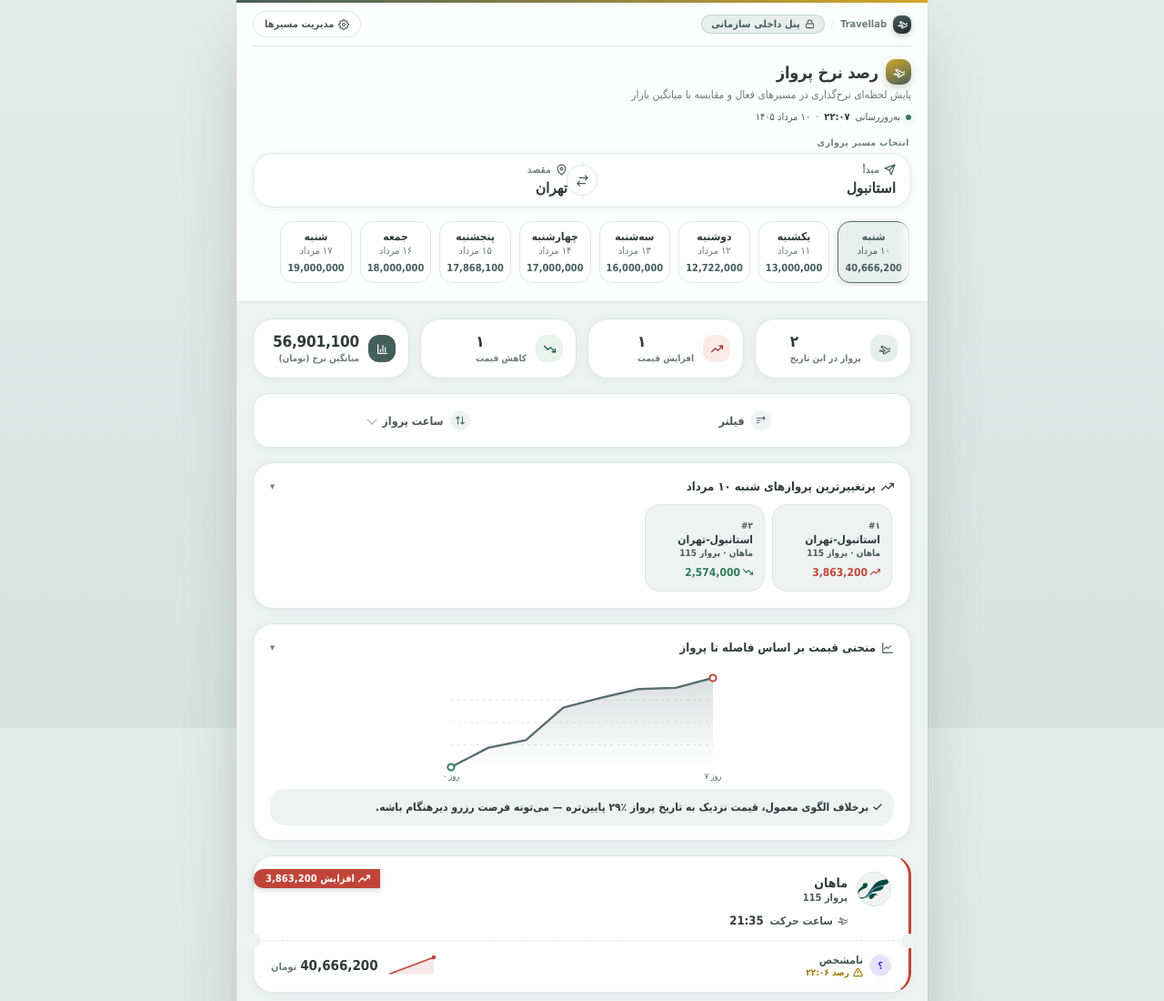
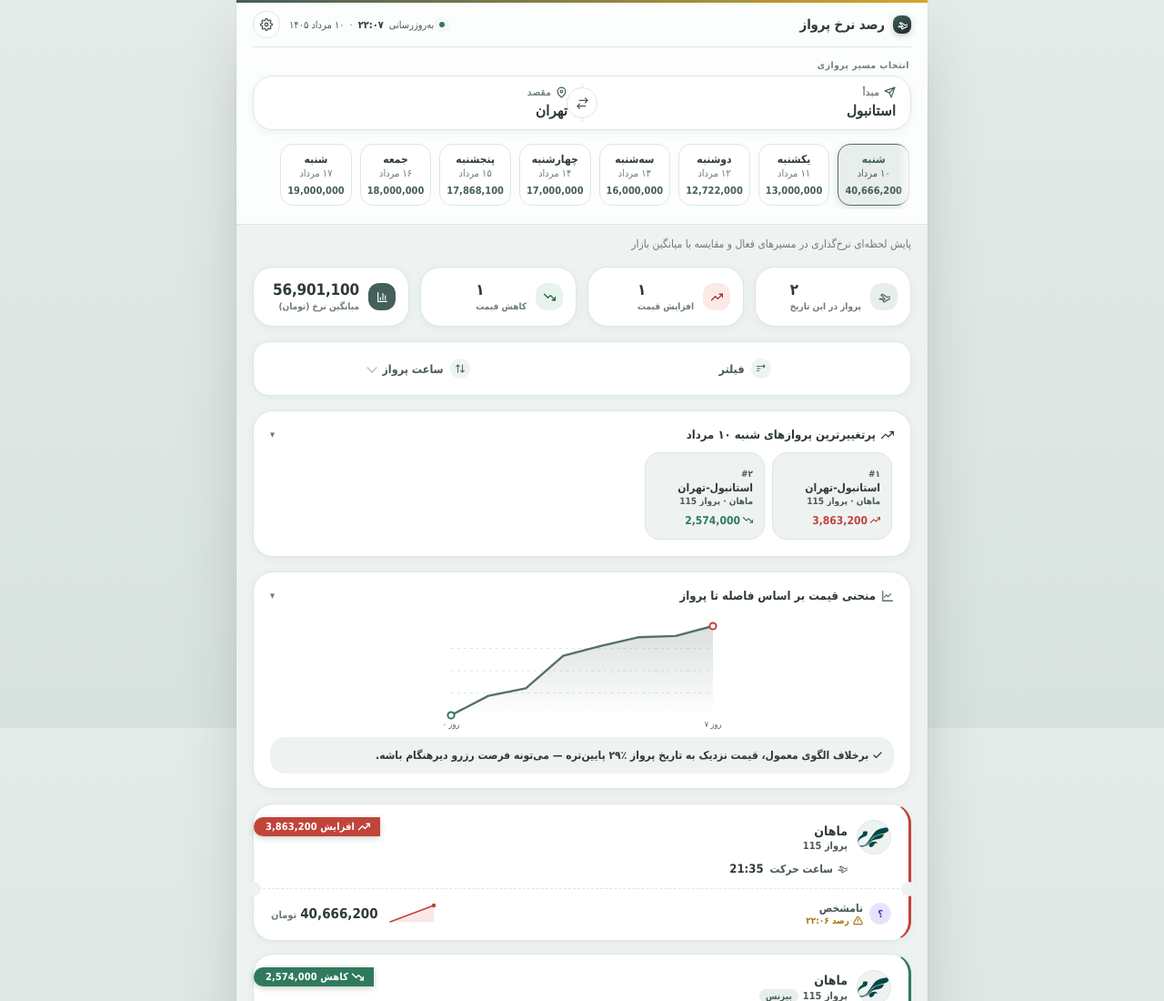
Before and after one commit to niratraining/fare-monitor, a plain HTML site: page docs/index.html in a window 1280 px wide. Shown: the top 1100 px of the page at 91% size. Drawn offline with nearby package versions, Linux system fonts and the light colour scheme; a small style sheet from the web is missing; a web font is replaced by a local one.

Commit message:
Add files via upload

```diff
--- a/docs/index.html
+++ b/docs/index.html
@@ -127,12 +127,9 @@
     transition: padding .22s var(--ease-smooth), box-shadow .22s ease;
   }
   header.is-compact { padding-bottom: 10px; box-shadow: var(--shadow-sm); }
-  header.is-compact .hero-top { margin-bottom: 10px; }
-  header.is-compact .hero-subtitle,
   header.is-compact .route-picker-label { max-height: 0; opacity: 0; margin: 0; overflow: hidden; }
-  header.is-compact h1 { font-size: 15px; }
-  header.is-compact .hero-icon { width: 22px; height: 22px; }
-  .hero-subtitle, .route-picker-label { transition: opacity .15s ease, max-height .18s ease, margin .18s ease; max-height: 20px; opacity: 1; }
+  header.is-compact h1 { font-size: 14px; }
+  .route-picker-label { transition: opacity .15s ease, max-height .18s ease, margin .18s ease; max-height: 20px; opacity: 1; }
   header::before {
     content: '';
     display: block;
@@ -159,8 +156,11 @@
   .sys-bar-left {
     display: flex;
     align-items: center;
-    gap: 7px;
+    gap: 9px;
     min-width: 0;
+  }
+  .sys-bar-left h1 {
+    font-size: 15px;
   }
   .brand-mark {
     flex: none;
@@ -175,32 +175,13 @@
     box-shadow: 0 2px 6px rgba(69, 95, 91, 0.30);
   }
   .brand-mark svg { width: 11px; height: 11px; display: block; }
-  .sys-crumb {
-    font-size: 11px;
-    font-weight: 600;
-    color: var(--ink-muted);
-    white-space: nowrap;
-  }
-  .sys-crumb-sep {
-    font-size: 11px;
-    color: var(--line);
-  }
-  .sys-badge {
+  .sys-bar-right {
     flex: none;
-    display: inline-flex;
-    align-items: center;
-    gap: 5px;
-    font-size: 11px;
-    font-weight: 700;
-    letter-spacing: .01em;
-    color: var(--brand-coral-strong);
-    background: var(--brand-coral-tint);
-    border: 1px solid rgba(69, 95, 91, 0.22);
-    border-radius: 999px;
-    padding: 3px 10px;
-  }
-  .sys-badge svg { width: 11px; height: 11px; flex: none; }
-  .sys-bar-right { flex: none; }
+    display: flex;
+    align-items: center;
+    gap: 10px;
+  }
+  .sys-bar-right .meta { margin-top: 0; }
 
   .hero-top {
     display: flex;
@@ -297,15 +278,23 @@
     text-decoration: none;
     background: var(--card);
     border: 1px solid var(--line);
-    padding: 7px 12px;
+    width: 30px;
+    height: 30px;
     border-radius: var(--radius-field);
     display: inline-flex;
     align-items: center;
-    gap: 5px;
-    white-space: nowrap;
+    justify-content: center;
+    flex: none;
     transition: background .15s ease, border-color .15s ease;
   }
+  .manage-routes-link svg { width: 14px; height: 14px; }
   .manage-routes-link:active { background: var(--paper); border-color: var(--ink-muted); }
+  .page-subtitle {
+    font-size: 12px;
+    font-weight: 500;
+    color: var(--ink-muted);
+    margin: 14px 18px 0;
+  }
 
   /* --- نوار شاخص‌های گزارشی: چهار عدد کلیدی از وضعیت فعلی بازار، عنصر امضادار پنل --- */
   .kpi-strip {
@@ -1792,20 +1781,11 @@
   <div class="sys-bar">
     <div class="sys-bar-left">
       <span class="brand-mark"><svg viewBox="0 0 24 24" fill="none" stroke="currentColor" stroke-width="2.4" stroke-linecap="round" stroke-linejoin="round"><path d="M2 16l3-1 5.5 2 3-1-8-8 2-2 11 6.5 4-1.5a2 2 0 0 1 2 3.5L11 22l-2-5-7-1z"/></svg></span>
-      <span class="sys-crumb">Travellab</span>
-      <span class="sys-crumb-sep">/</span>
-      <span class="sys-badge"><svg viewBox="0 0 24 24" fill="none" stroke="currentColor" stroke-width="2.2" stroke-linecap="round" stroke-linejoin="round"><rect x="3" y="11" width="18" height="10" rx="2"/><path d="M7 11V7a5 5 0 0 1 10 0v4"/></svg> پنل داخلی سازمانی</span>
+      <h1>رصد نرخ پرواز</h1>
     </div>
     <div class="sys-bar-right">
-      <a href="routes.html" class="manage-routes-link"><svg width="12" height="12" viewBox="0 0 24 24" fill="none" stroke="currentColor" stroke-width="2.2" stroke-linecap="round" stroke-linejoin="round"><circle cx="12" cy="12" r="3"/><path d="M19.4 15a1.65 1.65 0 0 0 .33 1.82l.06.06a2 2 0 1 1-2.83 2.83l-.06-.06a1.65 1.65 0 0 0-1.82-.33 1.65 1.65 0 0 0-1 1.51V21a2 2 0 0 1-4 0v-.09A1.65 1.65 0 0 0 9 19.4a1.65 1.65 0 0 0-1.82.33l-.06.06a2 2 0 1 1-2.83-2.83l.06-.06a1.65 1.65 0 0 0 .33-1.82 1.65 1.65 0 0 0-1.51-1H3a2 2 0 0 1 0-4h.09A1.65 1.65 0 0 0 4.6 9a1.65 1.65 0 0 0-.33-1.82l-.06-.06a2 2 0 1 1 2.83-2.83l.06.06a1.65 1.65 0 0 0 1.82.33H9a1.65 1.65 0 0 0 1-1.51V3a2 2 0 0 1 4 0v.09a1.65 1.65 0 0 0 1 1.51 1.65 1.65 0 0 0 1.82-.33l.06-.06a2 2 0 1 1 2.83 2.83l-.06.06a1.65 1.65 0 0 0-.33 1.82V9a1.65 1.65 0 0 0 1.51 1H21a2 2 0 0 1 0 4h-.09a1.65 1.65 0 0 0-1.51 1z"/></svg> مدیریت مسیرها</a>
-    </div>
-  </div>
-
-  <div class="hero-top">
-    <div class="hero-title-group">
-      <h1><span class="hero-icon"><svg width="13" height="13" viewBox="0 0 24 24" fill="none" stroke="currentColor" stroke-width="2.2" stroke-linecap="round" stroke-linejoin="round"><path d="M2 16l3-1 5.5 2 3-1-8-8 2-2 11 6.5 4-1.5a2 2 0 0 1 2 3.5L11 22l-2-5-7-1z"/></svg></span> رصد نرخ پرواز</h1>
-      <p class="hero-subtitle">پایش لحظه‌ای نرخ‌گذاری در مسیرهای فعال و مقایسه با میانگین بازار</p>
-      <div class="meta" id="meta">در حال بارگذاری...</div>
+      <span class="meta" id="meta">در حال بارگذاری...</span>
+      <a href="routes.html" class="manage-routes-link" title="مدیریت مسیرها" aria-label="مدیریت مسیرها"><svg viewBox="0 0 24 24" fill="none" stroke="currentColor" stroke-width="2.2" stroke-linecap="round" stroke-linejoin="round"><circle cx="12" cy="12" r="3"/><path d="M19.4 15a1.65 1.65 0 0 0 .33 1.82l.06.06a2 2 0 1 1-2.83 2.83l-.06-.06a1.65 1.65 0 0 0-1.82-.33 1.65 1.65 0 0 0-1 1.51V21a2 2 0 0 1-4 0v-.09A1.65 1.65 0 0 0 9 19.4a1.65 1.65 0 0 0-1.82.33l-.06.06a2 2 0 1 1-2.83-2.83l.06-.06a1.65 1.65 0 0 0 .33-1.82 1.65 1.65 0 0 0-1.51-1H3a2 2 0 0 1 0-4h.09A1.65 1.65 0 0 0 4.6 9a1.65 1.65 0 0 0-.33-1.82l-.06-.06a2 2 0 1 1 2.83-2.83l.06.06a1.65 1.65 0 0 0 1.82.33H9a1.65 1.65 0 0 0 1-1.51V3a2 2 0 0 1 4 0v.09a1.65 1.65 0 0 0 1 1.51 1.65 1.65 0 0 0 1.82-.33l.06-.06a2 2 0 1 1 2.83 2.83l-.06.06a1.65 1.65 0 0 0-.33 1.82V9a1.65 1.65 0 0 0 1.51 1H21a2 2 0 0 1 0 4h-.09a1.65 1.65 0 0 0-1.51 1z"/></svg></a>
     </div>
   </div>
 
@@ -1828,6 +1808,7 @@
   <div class="date-cards" id="dateCards"></div>
 </div>
 </header>
+<p class="page-subtitle">پایش لحظه‌ای نرخ‌گذاری در مسیرهای فعال و مقایسه با میانگین بازار</p>
 
 <section class="kpi-strip" id="kpiStrip" style="display:none;">
   <div class="kpi-card kpi-total">
```
